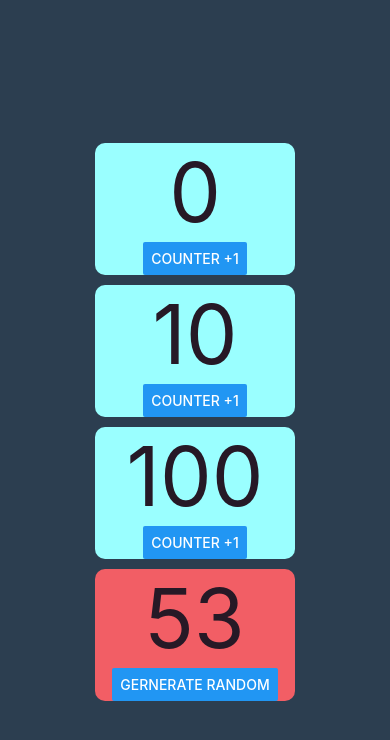
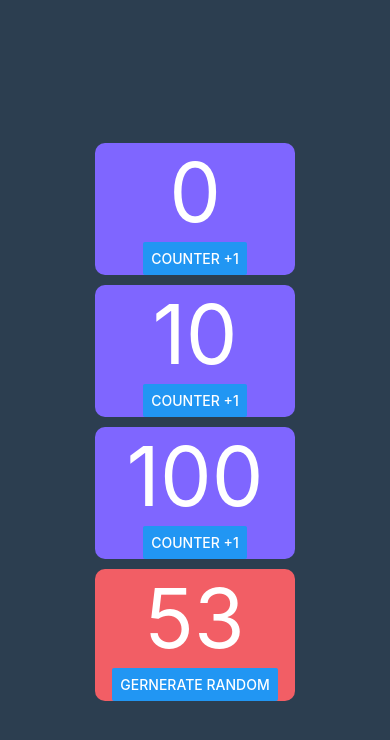
Before and after one commit to ma-xbo/reactnative-tutorial, a React Native app: screen / in a window 390 px wide. Shown: the top 740 px of the page. Built offline with nearby package versions, Linux system fonts and the light colour scheme.

Commit message:
Farben der Komponenten angepasst

```diff
--- a/components/Counter.js
+++ b/components/Counter.js
@@ -10,7 +10,7 @@ export default function Counter(props) {
 
     // Liefert JSX Code zurück -> Kann direkt aufgerufen werden
     return (
-        <View style={styles.wrapper}>
+        <View style={styles.wrapper} >
             <Text style={styles.counter}>{counterValue}</Text>
             <Button title='Counter +1' onPress={() => setCounterValue(counterValue + 1)} />
         </View>
@@ -19,7 +19,7 @@ export default function Counter(props) {
 
 const styles = StyleSheet.create({
     wrapper: {
-        backgroundColor: '#9affff',
+        backgroundColor: '#7f66ff',
         alignItems: 'center',
         justifyContent: 'center',
         width: 200,
@@ -28,7 +28,7 @@ const styles = StyleSheet.create({
 
     },
     counter: {
-        color: '#261926',
+        color: '#fff',
         fontSize: 82
     }
 });
--- a/components/Random.js
+++ b/components/Random.js
@@ -31,7 +31,7 @@ const styles = StyleSheet.create({
 
     },
     counter: {
-        color: '#261926',
+        color: '#fff',
         fontSize: 82
     }
 });
```
